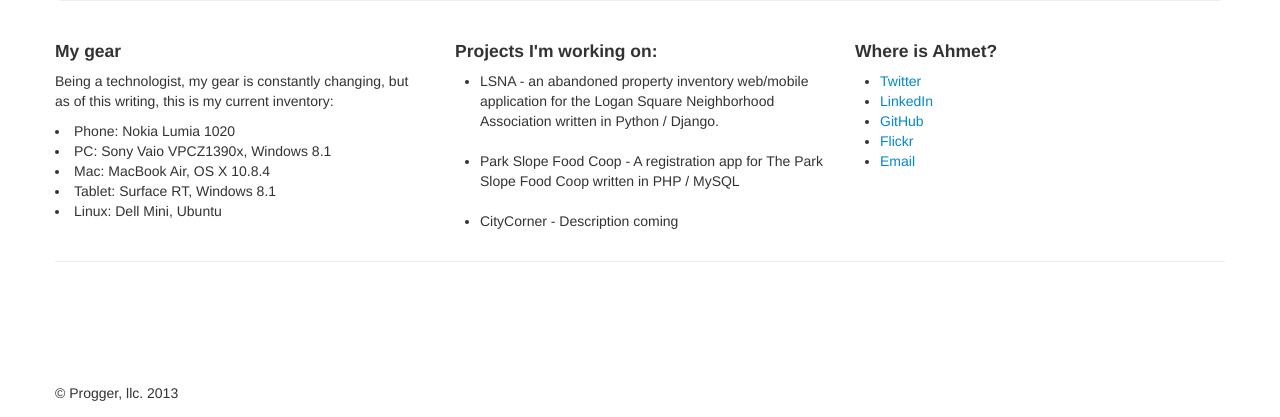
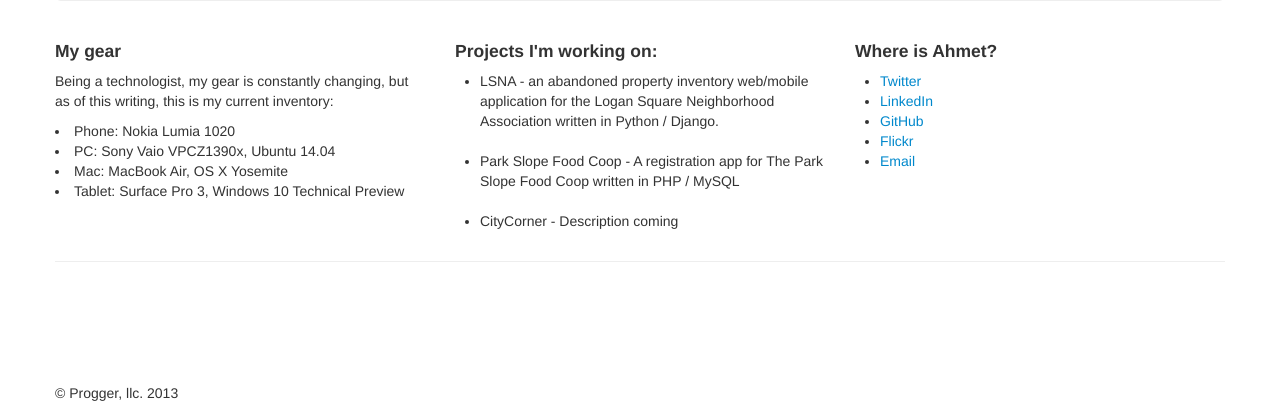
Before and after one commit to aarsan/progger.com, a Django app: page / in a window 1280 px wide. Shown: the part 492-909 px from the top of the page. Run offline with Django 3.2, Linux system fonts and the light colour scheme; some libraries are stand-ins or nearby versions.

Commit message:
changed verbiage

```diff
--- a/progger/templates/progger/index.html
+++ b/progger/templates/progger/index.html
@@ -62,10 +62,9 @@
           <h4>My gear</h4>
            <p>Being a technologist, my gear is constantly changing, but as of this writing, this is my current inventory:</p>
             <li>Phone: Nokia Lumia 1020</li>
-            <li>PC: Sony Vaio VPCZ1390x, Windows 8.1</li>
-            <li>Mac: MacBook Air, OS X 10.8.4</li>
-            <li>Tablet: Surface RT, Windows 8.1</li>
-            <li>Linux: Dell Mini, Ubuntu</li>
+            <li>PC: Sony Vaio VPCZ1390x, Ubuntu 14.04</li>
+            <li>Mac: MacBook Air, OS X Yosemite</li>
+            <li>Tablet: Surface Pro 3, Windows 10 Technical Preview</li>
         </div>
         <div class="span4">
           <h4>Projects I'm working on:</h4>
```
